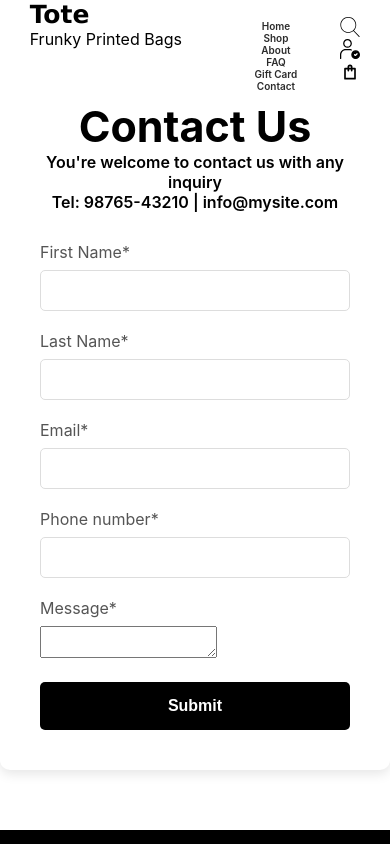
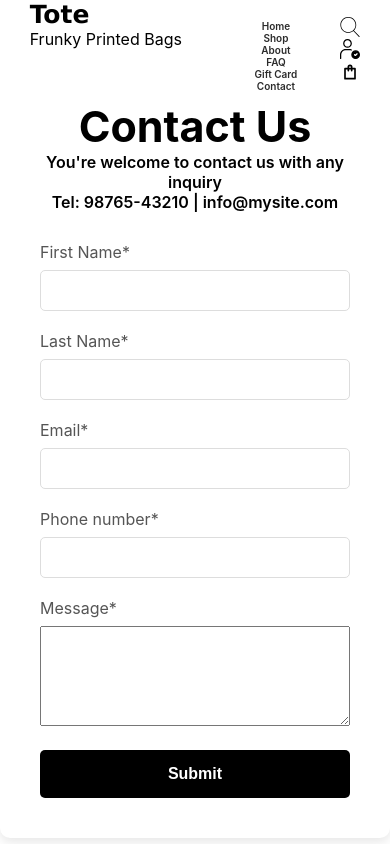
Before and after one commit to adithyaaneesh/react-dom-project, a React (Create React App) app: page /contact in a window 390 px wide. Shown: the top 844 px of the page. Built offline with nearby package versions, Linux system fonts and the light colour scheme; sample sign-in values are in the browser's storage.

Commit message:
add mediaQuery for contact

```diff
--- a/src/styles/Contact.css
+++ b/src/styles/Contact.css
@@ -1,8 +1,7 @@
-
 
 .contact-form {
     margin-top: 60px;
-    margin-bottom: 60px;
+    margin-bottom: 10px;
     background: #fff;
     padding: 40px;
     border-radius: 10px;
@@ -14,6 +13,7 @@
 }
 
 .contact {
+
     text-align: center;
     margin-bottom: 30px;
     color: black;
@@ -38,7 +38,10 @@
     border-radius: 5px;
     box-sizing: border-box;
 }
-
+textarea {
+  min-height: 100px;
+  width: 100%;
+}
 .sub-button {
     width: 100%;
     padding: 15px;
@@ -67,12 +70,8 @@
     padding-right: 40px;
 }
 
-@media (max-width: 680px) {
-    .form {
-        padding: 20px;
-    }
-
-    .form h2 {
-        font-size: 24px;
+@media (max-width: 600px) {
+    .contact-form > form {
+        margin-bottom: 0;
     }
 }
```
